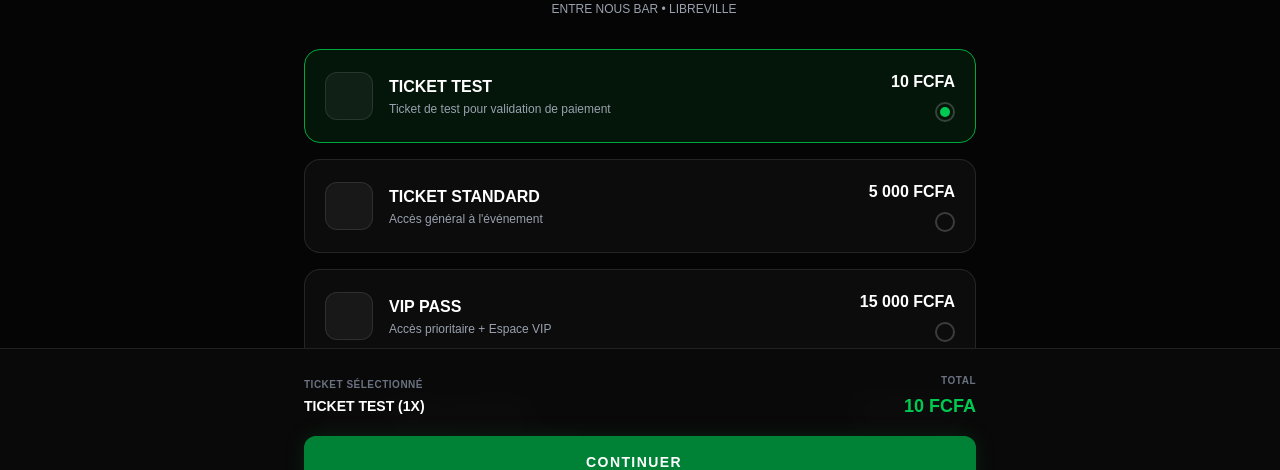
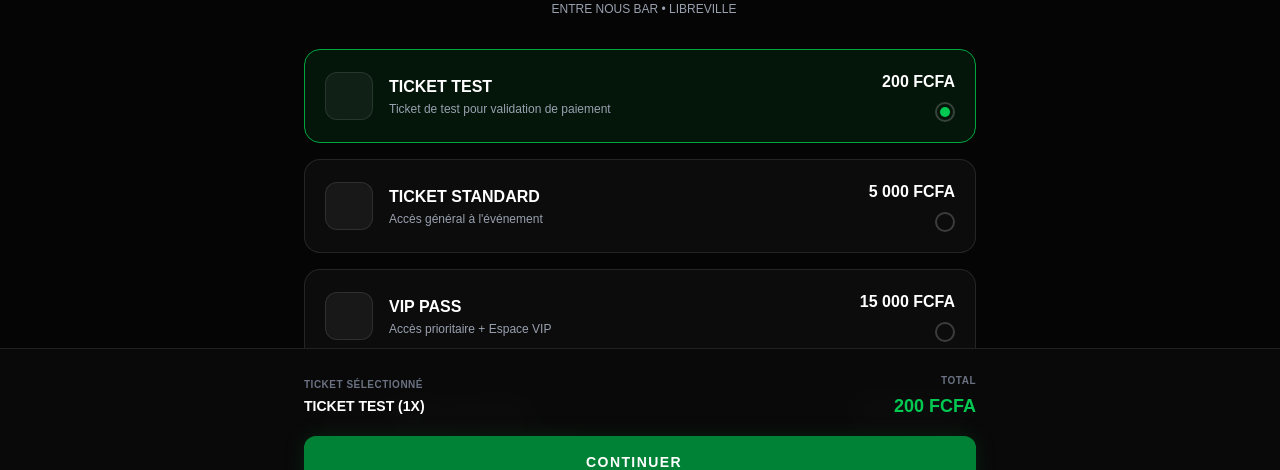
Before and after one commit to zl-25/entrenousbar, a React (Vite) app: page /events/1/tickets in a window 1280 px wide. Shown: the part 288-758 px from the top of the page. Built offline with nearby package versions, Linux system fonts and the light colour scheme; some icons are missing; a web font is replaced by a local one.

Commit message:
fix: change test ticket price to 200 FCFA

```diff
--- a/src/pages/Ticketing.jsx
+++ b/src/pages/Ticketing.jsx
@@ -5,7 +5,7 @@ import jsPDF from 'jspdf';
 import html2canvas from 'html2canvas';
 
 const TICKETS = [
-  { id: 'test', name: 'Ticket Test', desc: 'Ticket de test pour validation de paiement', price: '10 FCFA', priceNum: 10, icon: 'lucide:settings', iconColor: 'text-red-500' },
+  { id: 'test', name: 'Ticket Test', desc: 'Ticket de test pour validation de paiement', price: '200 FCFA', priceNum: 200, icon: 'lucide:settings', iconColor: 'text-red-500' },
   { id: 'standard', name: 'Ticket Standard', desc: 'Accès général à l\'événement', price: '5 000 FCFA', priceNum: 5000, icon: 'lucide:ticket', iconColor: 'text-green-500' },
   { id: 'vip', name: 'VIP Pass', desc: 'Accès prioritaire + Espace VIP', price: '15 000 FCFA', priceNum: 15000, icon: 'lucide:crown', iconColor: 'text-yellow-500' },
   { id: 'table4', name: 'Table 4 places', desc: 'Table réservée + 1 bouteille au choix', price: '40 000 FCFA', priceNum: 40000, icon: 'lucide:users-2', iconColor: 'text-blue-500' },
```
